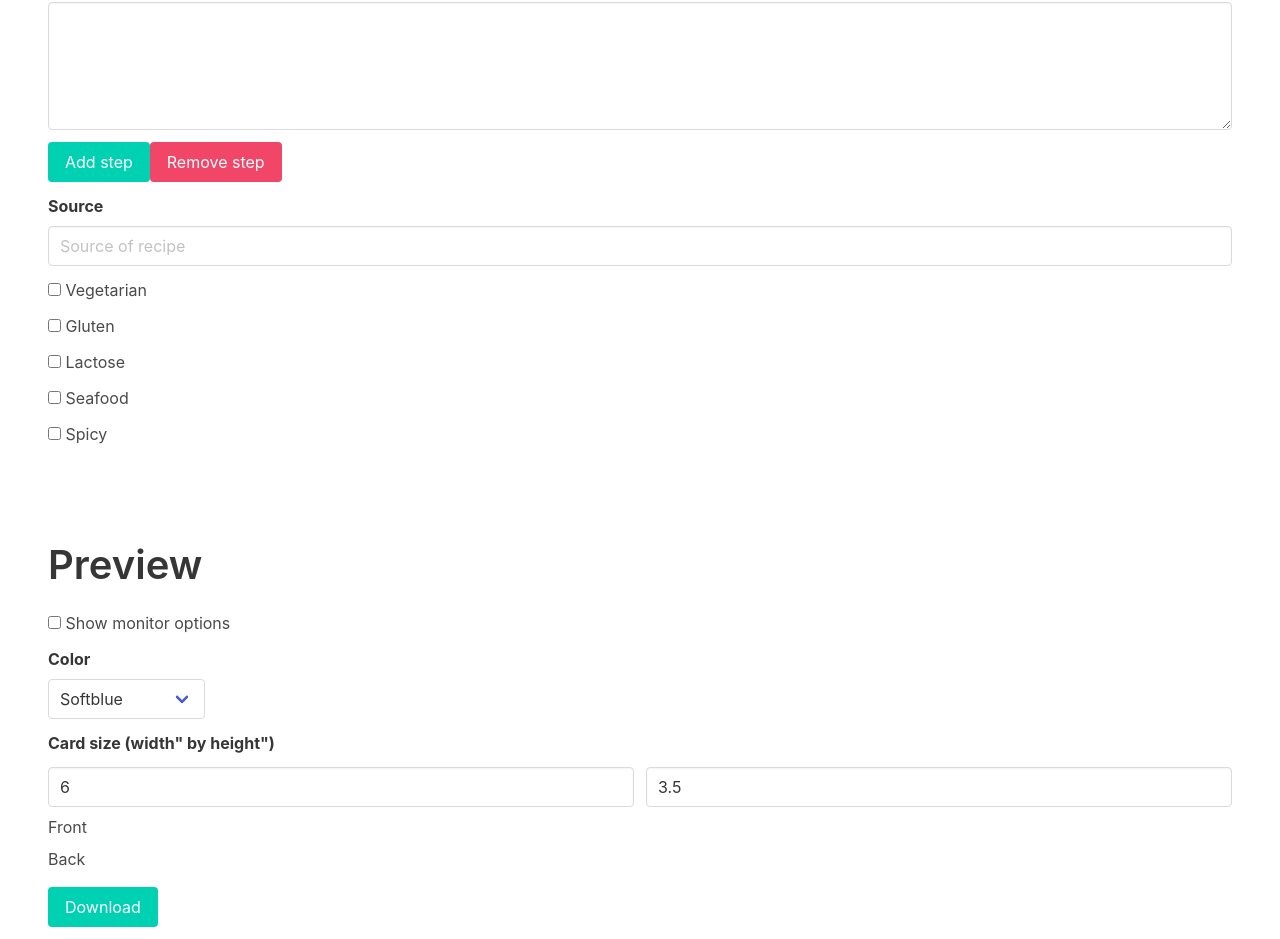
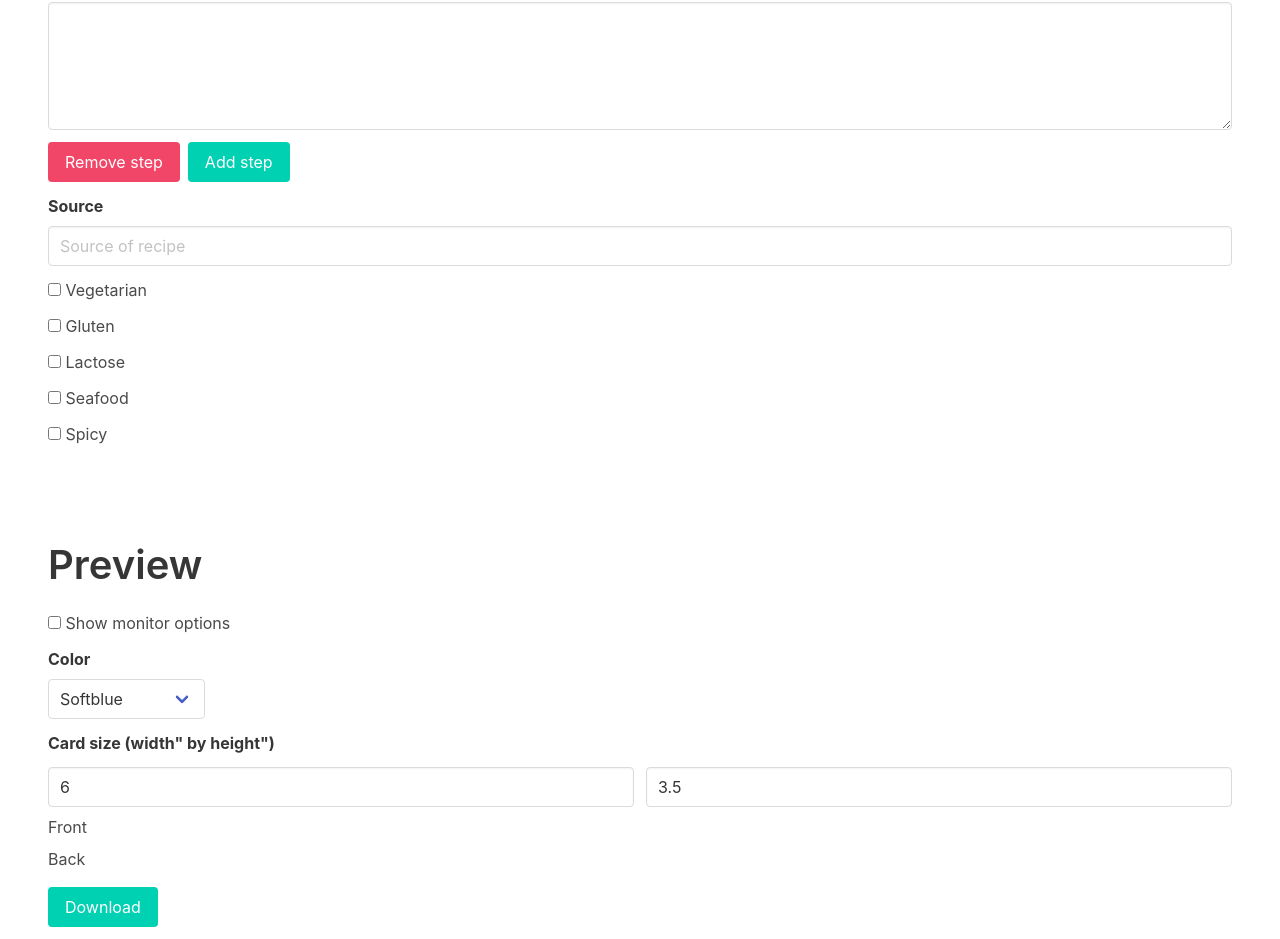
Before and after one commit to reZach/recipe-cards, a React (Create React App) app: page / in a window 1280 px wide. Shown: the part 1059-1998 px from the top of the page. Built offline with nearby package versions, Linux system fonts and the light colour scheme.

Commit message:
minor ui improvements; prevent removing all recipe steps

```diff
--- a/src/App.jsx
+++ b/src/App.jsx
@@ -381,9 +381,11 @@ class App extends React.Component {
     event.preventDefault();
 
     let steps = this.state.steps;
-    steps.pop();
+    if (steps.length > 1){
+      steps.pop();
 
-    this.setState({ steps });
+      this.setState({ steps });
+    }
   }
 
   setSource(event) {
@@ -768,14 +770,14 @@ class App extends React.Component {
                 <label className="label">Steps</label>
                 <div className="control">
                   {this.renderSteps()}
-                  <button className="button is-primary" onClick={this.addStep}>
-                    Add step
-                  </button>
                   <button
                     className="button is-danger"
                     onClick={this.removeStep}
                   >
                     Remove step
+                  </button>
+                  <button className="button is-primary ml-2" onClick={this.addStep}>
+                    Add step
                   </button>
                 </div>
               </div>
```
Also changed, not shown: 1 other file (tests, documents, lock files or other folders).
